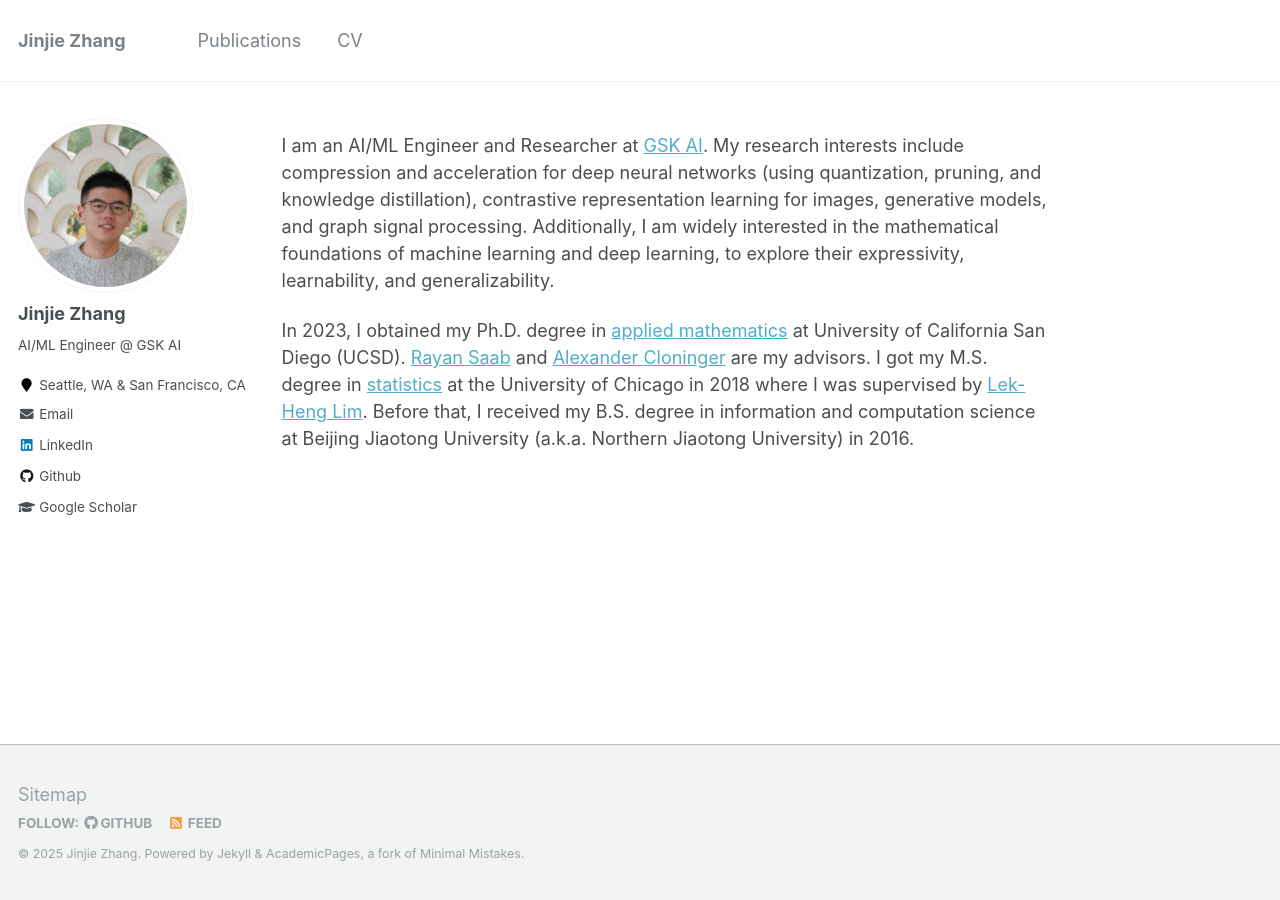
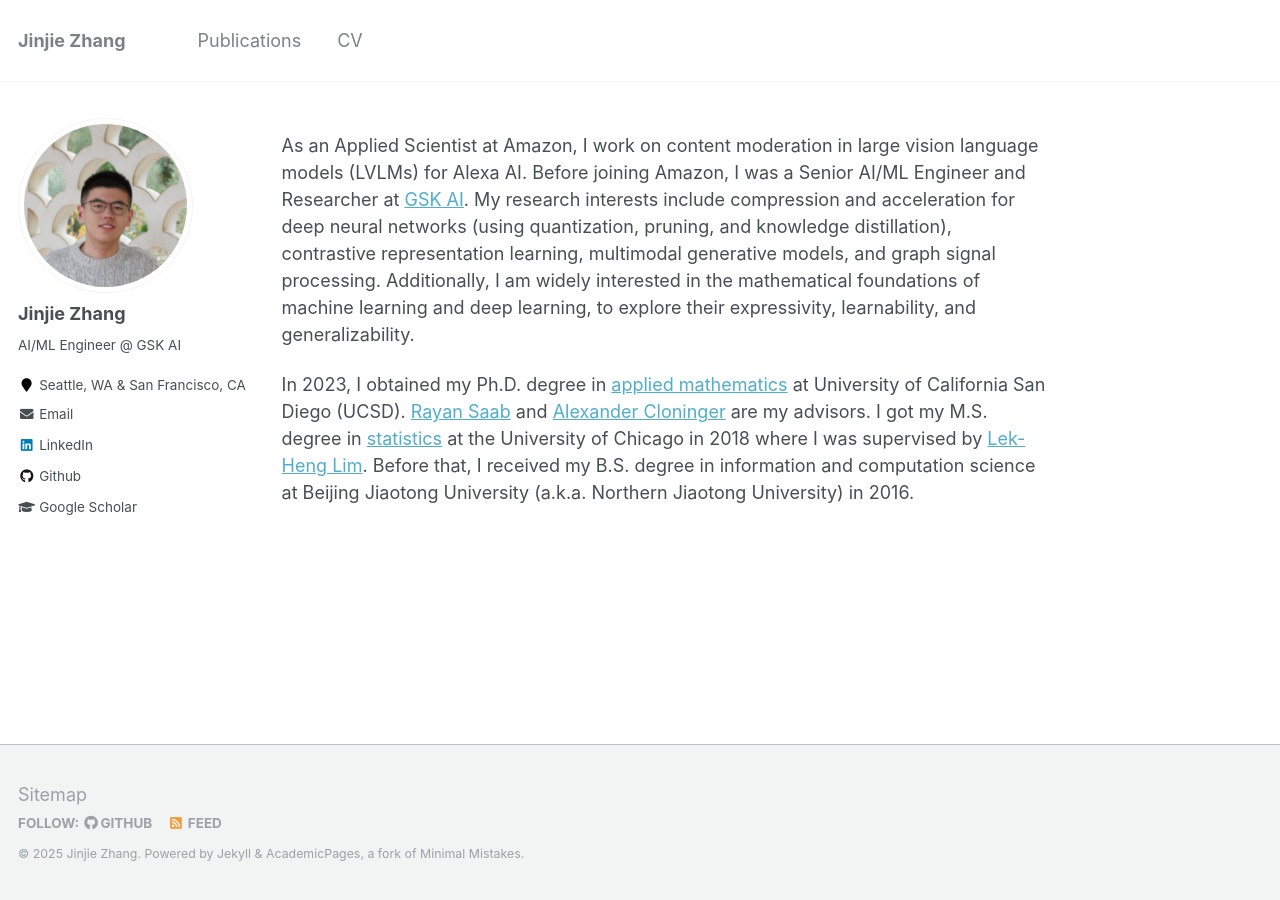
Before and after one commit to jayzhang0727/jayzhang0727.github.io, a Jekyll site: the page built from _pages/about.md, in a window 1280 px wide. Built offline with Jekyll 4.4.1, drawn with Linux system fonts in a browser that asks for light colours.

Commit message:
add amazon job

```diff
--- a/_pages/about.md
+++ b/_pages/about.md
@@ -8,6 +8,6 @@ redirect_from:
   - /about.html
 ---
 
-I am an AI/ML Engineer and Researcher at [GSK AI](https://www.gsk.ai/). My research interests include compression and acceleration for deep neural networks (using quantization, pruning, and knowledge distillation), contrastive representation learning for images, generative models, and graph signal processing. Additionally, I am widely interested in the mathematical foundations of machine learning and deep learning, to explore their expressivity, learnability, and generalizability.
+As an Applied Scientist at Amazon, I work on content moderation in large vision language models (LVLMs) for Alexa AI. Before joining Amazon, I was a Senior AI/ML Engineer and Researcher at [GSK AI](https://www.gsk.ai/). My research interests include compression and acceleration for deep neural networks (using quantization, pruning, and knowledge distillation), contrastive representation learning, multimodal generative models, and graph signal processing. Additionally, I am widely interested in the mathematical foundations of machine learning and deep learning, to explore their expressivity, learnability, and generalizability.
 
 In 2023, I obtained my Ph.D. degree in [applied mathematics](https://math.ucsd.edu) at University of California San Diego (UCSD). [Rayan Saab](https://mathweb.ucsd.edu/~rsaab/) and [Alexander Cloninger](https://ccom.ucsd.edu/~acloninger/index.html) are my advisors. I got my M.S. degree in [statistics](https://stat.uchicago.edu) at the University of Chicago in 2018 where I was supervised by [Lek-Heng Lim](https://www.stat.uchicago.edu/~lekheng/). Before that, I received my B.S. degree in information and computation science at Beijing Jiaotong University (a.k.a. Northern Jiaotong University) in 2016.
```
